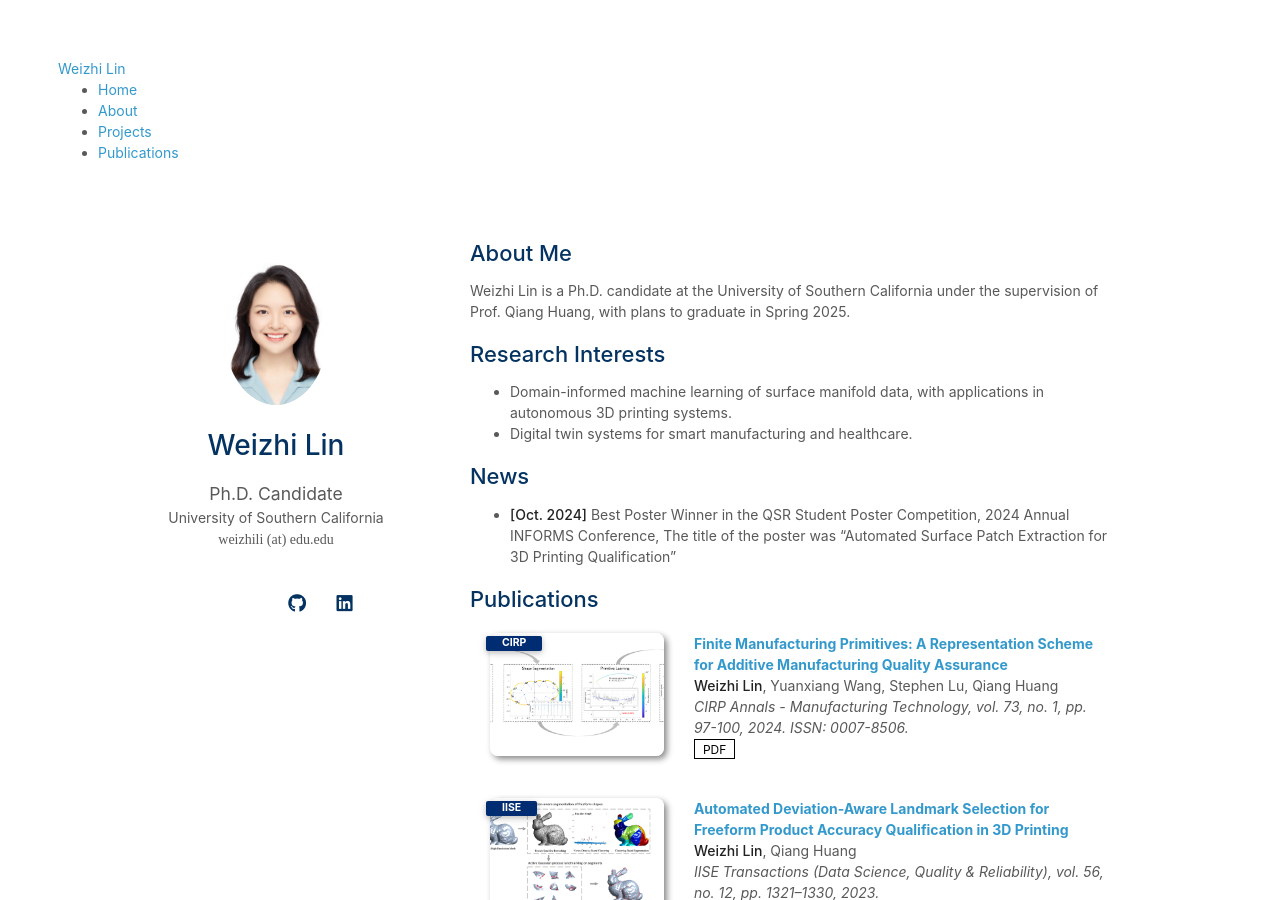
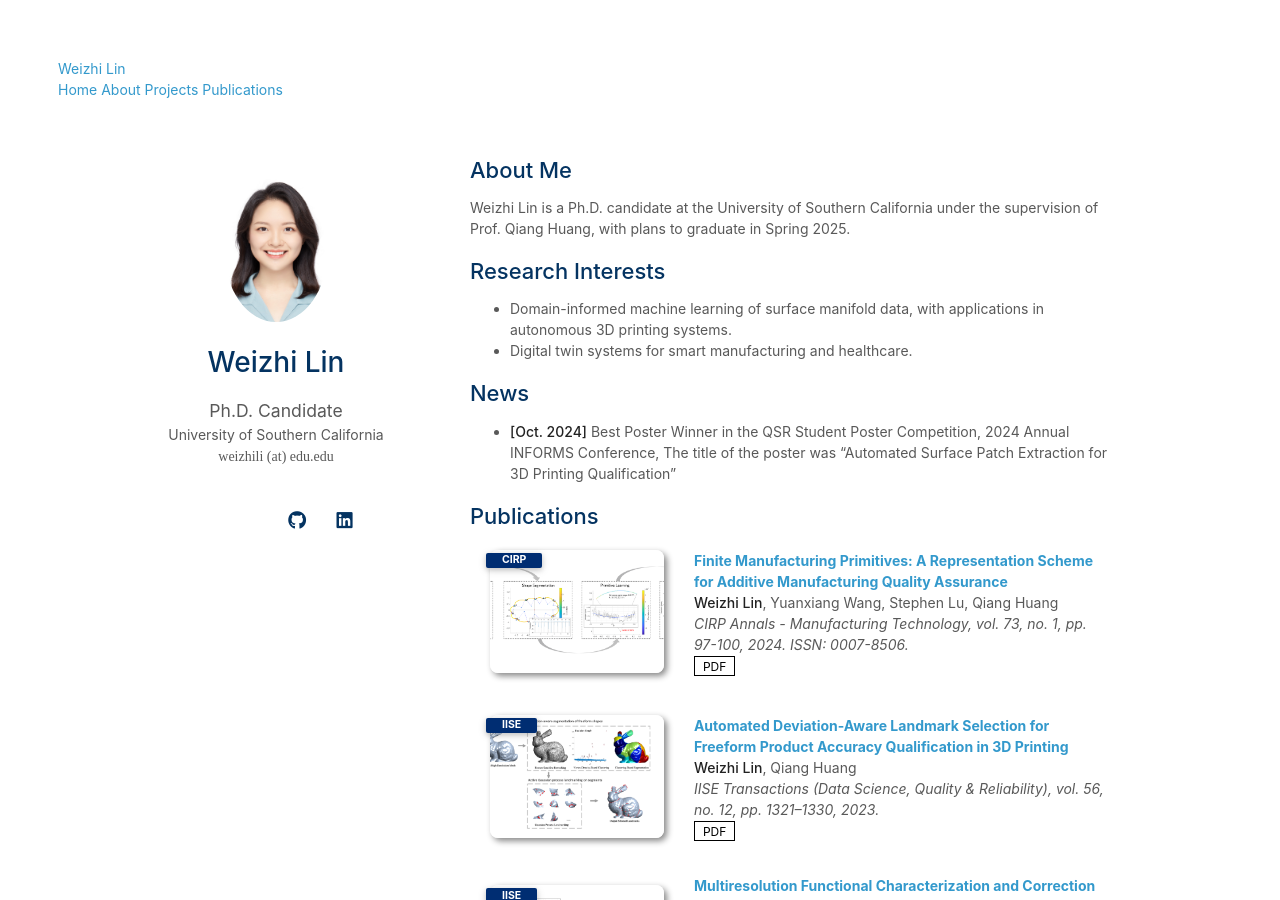
Before and after one commit to weizhi-lin/weizhi-lin.github.io, a Jekyll site: the page built from index.md, in a window 1280 px wide and 900 px high. Built offline with Jekyll 4.4.1, drawn with Linux system fonts in a browser that asks for light colours; a style sheet for code colours, icons or effects is not loaded.

Commit message:
Update homepage.html

```diff
--- a/_layouts/homepage.html
+++ b/_layouts/homepage.html
@@ -45,13 +45,13 @@
       <!-- Logo or Site Title -->
       <a href="{{ '/' | relative_url }}" class="logo">{{ site.title }}</a>
 
-        <!-- Navigation Links -->
-        <ul class="nav-links">
-          <li><a href="{{ '/' | relative_url }}">Home</a></li>
-          <li><a href="{{ '/about' | relative_url }}">About</a></li>
-          <li><a href="{{ '/projects' | relative_url }}">Projects</a></li>
-          <li><a href="{{ '/Publications' | relative_url }}">Publications</a></li>
-        </ul>
+      <!-- Navigation Links as Row -->
+      <div class="nav-links">
+        <a href="{{ '/' | relative_url }}">Home</a>
+        <a href="{{ '/about/' | relative_url }}">About</a>
+        <a href="{{ '/projects/' | relative_url }}">Projects</a>
+        <a href="{{ '/publications/' | relative_url }}">Publications</a>
+      </div>
     </div>
   </nav>
 
```
Lines whose indentation alone changed are shown as unchanged.
